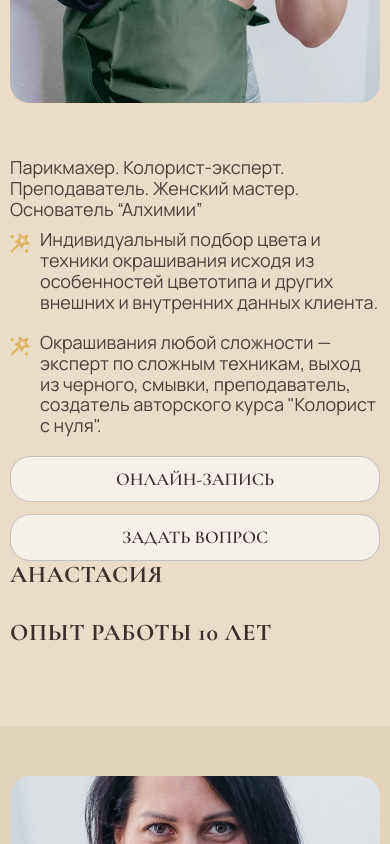
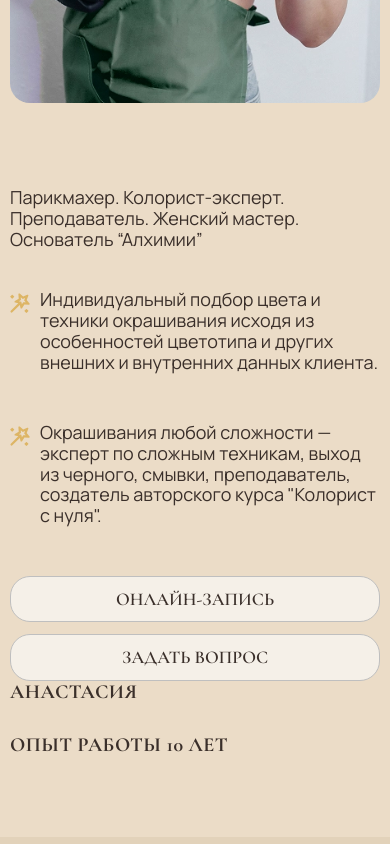
Before and after one commit to darina1970/Alchemy-Beauty-Salon, a React (Vite) app: page /masters in a window 390 px wide. Shown: the part 1080-1924 px from the top of the page. Built offline with nearby package versions, Linux system fonts and the light colour scheme.

Commit message:
add adaptive

```diff
--- a/src/pages/Masters/MasterCard.jsx
+++ b/src/pages/Masters/MasterCard.jsx
@@ -12,6 +12,7 @@ const MasterCard = ({ variant, name, description, title, content, image, links }
           </div>
 
           <div className={styles.content}>
+          <div className={styles.infoTop}>
             <h2 className={styles.name}>{name}</h2>
             <p className={styles.text}>{description}</p>
             <h2 className={styles.name}>{title}</h2>
@@ -65,7 +66,8 @@ const MasterCard = ({ variant, name, description, title, content, image, links }
             </div>
           </div>
         </div>
-      </div>
+        </div>
+        </div>
     </div>
   );
 };
--- a/src/pages/Masters/MasterCard.module.css
+++ b/src/pages/Masters/MasterCard.module.css
@@ -6,7 +6,6 @@
 
 .imageWrapper {
     flex-shrink: 0;
-    height: 100%;
 }
 
 .image {
@@ -18,35 +17,30 @@
     object-fit: cover;
 }
 
+/* Контент распределён по высоте: текст растягивается, кнопки внизу */
 .content {
     display: flex;
     flex-direction: column;
     justify-content: space-between;
-    padding-top: 20px;
-    /* 👆 отступ над именем */
+    padding-top: 50px;
     height: 100%;
+    flex-grow: 1;
 }
 
-/* Имя мастера и заголовок "Опыт работы" */
+/* Имя и опыт работы */
 .name {
-    font-family: var(--font-base);
-    /* Cormorant Garamond */
-    font-size: clamp(24px, 2vw, 40px);
     font-weight: var(--font-weight-bold);
-    letter-spacing: 0.5px;
-    text-transform: uppercase;
 }
 
-/* Описание и все параграфы */
+/* Все параграфы и описание */
 .text {
     font-family: var(--font-info);
-    /* Manrope */
-    font-size: clamp(18px, 1.3vw, 28px);
-    font-weight: var(--font-weight-regular);
-    opacity: 0.9;
-    margin-bottom: 10px;
+    margin-bottom: 40px;
 }
 
+.description {
+    margin-bottom: 40px;
+}
 /* Строка с иконкой */
 .row {
     display: flex;
@@ -65,7 +59,6 @@
 /* Цитата */
 .quote {
     font-family: var(--font-base);
-    /* Cormorant Garamond */
     font-style: italic;
     font-weight: var(--font-weight-regular);
     font-size: clamp(18px, 1.2vw, 26px);
@@ -75,7 +68,6 @@
     margin: 16px 0;
 }
 
-/* Кнопки */
 .buttons {
     display: flex;
     flex-wrap: wrap;
@@ -84,7 +76,7 @@
 }
 
 .button {
-    padding: 22px 64px;
+    padding: 24px 90px;
     font-weight: var(--font-weight-semibold);
     width: max-content;
     display: flex;
@@ -92,11 +84,32 @@
     justify-content: center;
 }
 
-/* Адаптив */
+@media (max-width: 1024px) {
+    .wrapper {
+        gap: 40px;
+    }
+}
+
+@media (max-width: 950px) {
+    .button {
+        width: 100%;
+    }
+}
+
 @media (max-width: 768px) {
     .wrapper {
         flex-direction: column;
         gap: 30px;
+    }
+
+    .content {
+        justify-content: initial;
+        height: auto;
+    }
+
+    .infoTop {
+        display: flex;
+        flex-direction: column;
     }
 
     .image {
@@ -110,8 +123,4 @@
         flex-direction: column;
         gap: 12px;
     }
-
-    .button {
-        width: 100%;
-    }
 }
```
